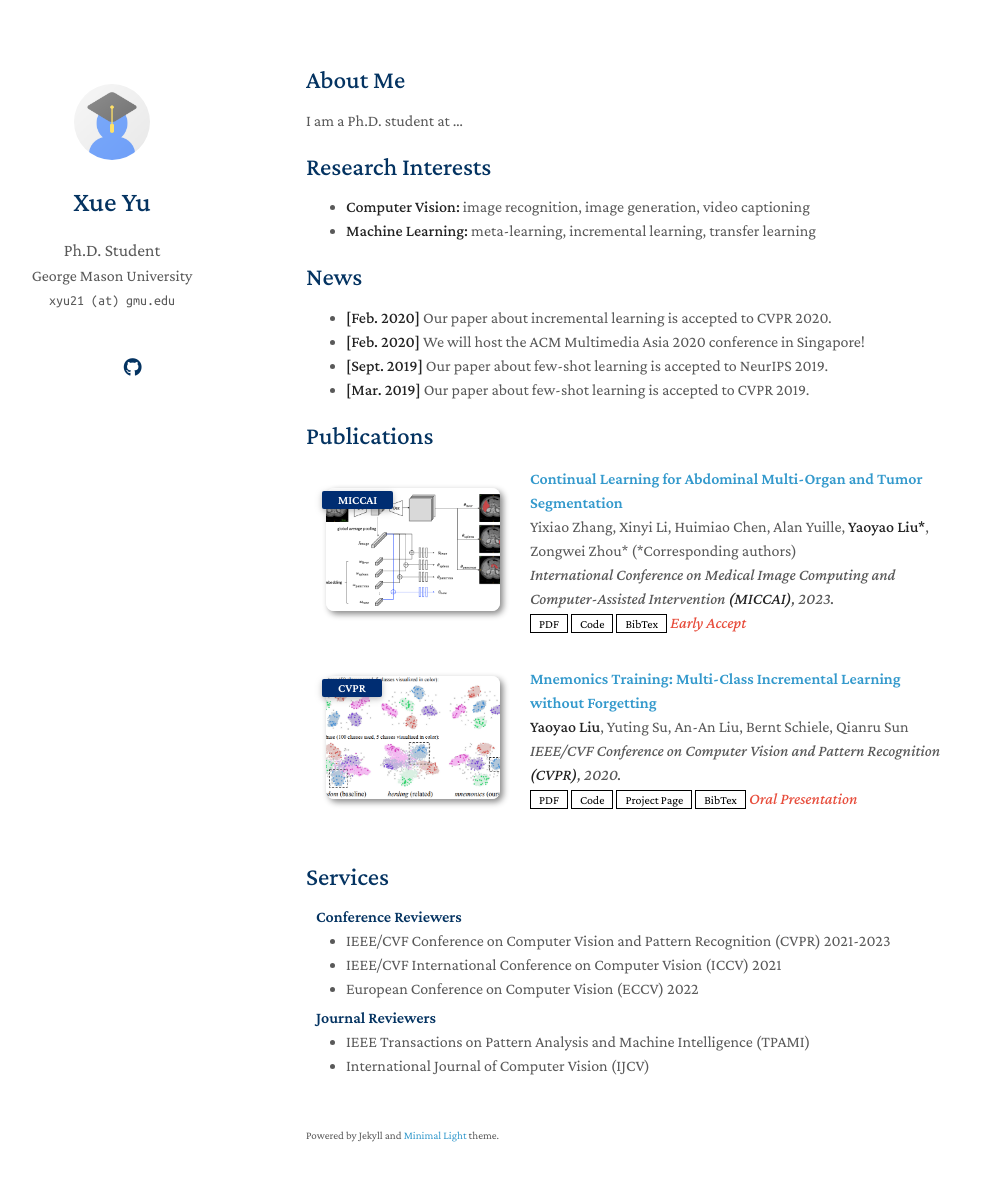
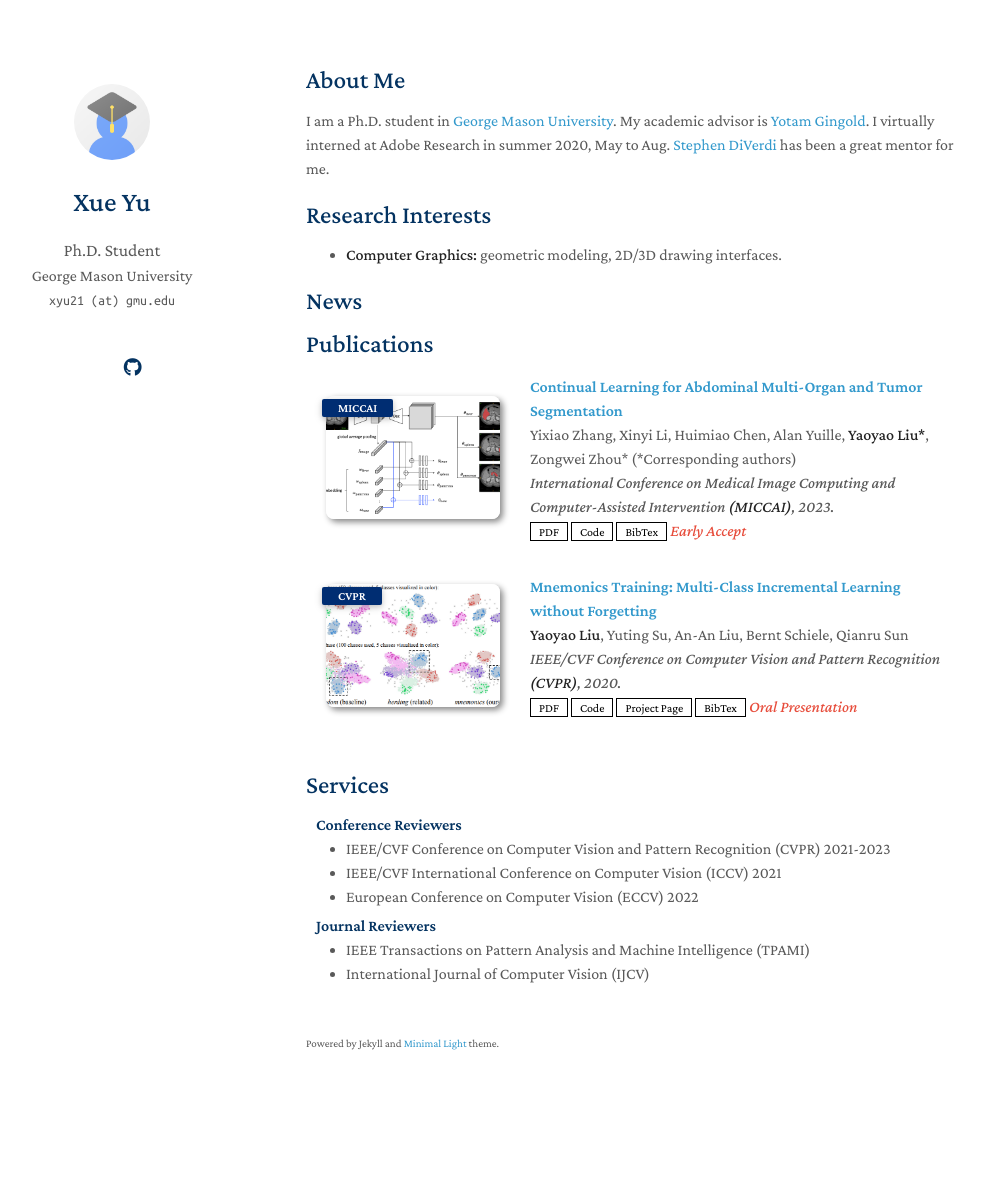
Before and after one commit to KrisYu/krisyu.github.io, a Jekyll site: the page built from index.md, in a window 1280 px wide and 1216 px high. Shown: the top 1181 px of the window, without its empty margins (164-1149 px from the left). Built offline with Jekyll 4.4.1, drawn with Linux system fonts in a browser that asks for light colours; a style sheet for code colours, icons or effects is not loaded; our own code applies the rules of GitHub Pages for plain Markdown files.

Commit message:
Update index.md

```diff
--- a/index.md
+++ b/index.md
@@ -4,19 +4,13 @@ layout: homepage
 
 ## About Me
 
-I am a Ph.D. student at ...
+I am a Ph.D. student in [George Mason University](https://www.gmu.edu). My academic advisor is [Yotam Gingold](https://cragl.cs.gmu.edu). I virtually interned at Adobe Research in summer 2020, May to Aug. [Stephen DiVerdi](http://www.stephendiverdi.com) has been a great mentor for me.
 
 ## Research Interests
 
-- **Computer Vision:** image recognition, image generation, video captioning
-- **Machine Learning:** meta-learning, incremental learning, transfer learning
+- **Computer Graphics:** geometric modeling, 2D/3D drawing interfaces.
 
 ## News
-
-- **[Feb. 2020]** Our paper about incremental learning is accepted to CVPR 2020.
-- **[Feb. 2020]** We will host the ACM Multimedia Asia 2020 conference in Singapore!
-- **[Sept. 2019]** Our paper about few-shot learning is accepted to NeurIPS 2019.
-- **[Mar. 2019]** Our paper about few-shot learning is accepted to CVPR 2019.
 
 {% include_relative _includes/publications.md %}
 
```
